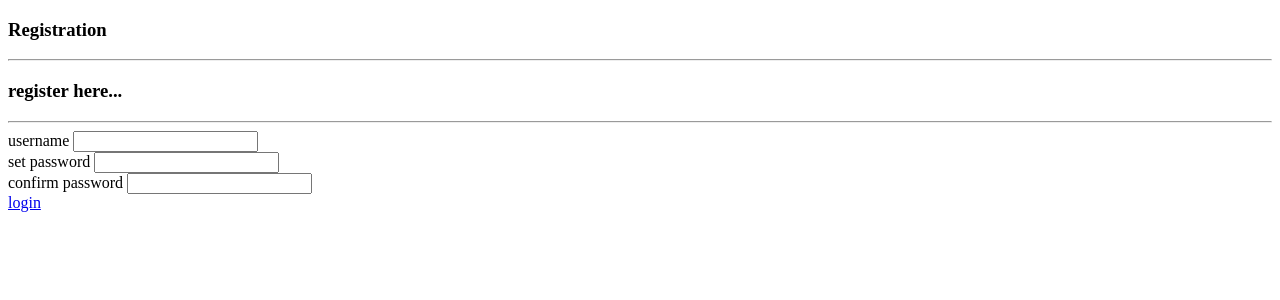
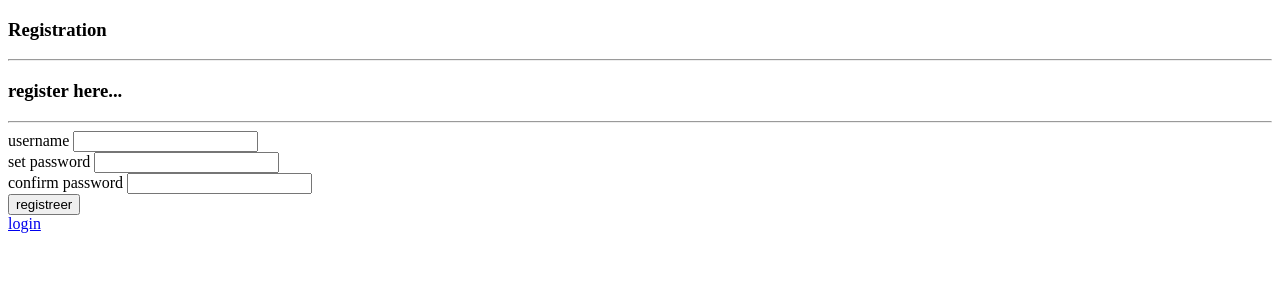
Before and after one commit to Yeltkat/project-uur, a PHP site: page /OOP/registration_form.php in a window 1280 px wide. Shown: the top 300 px of the page. Run offline with PHP 8.4, Linux system fonts and the light colour scheme.

Commit message:
register butten

```diff
--- a/OOP/registration_form.php
+++ b/OOP/registration_form.php
@@ -27,6 +27,8 @@
         <label>confirm password</label>
         <input type="text" name="password" />
         <br>
+        <button type="submit" name="register-btn">registreer</button>
+        <br>
         <a href="login_form.php">login</a>
     </form>
 </body>
```
